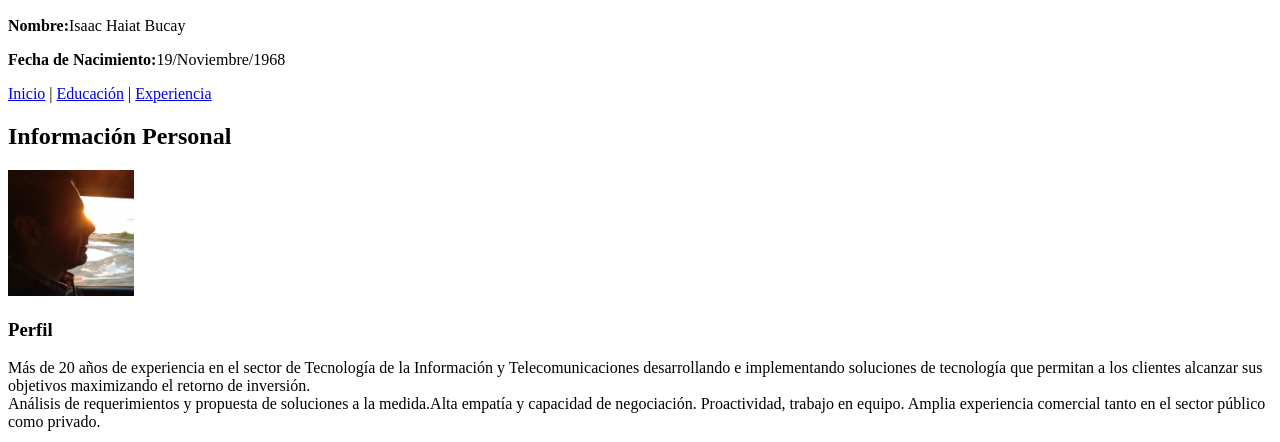
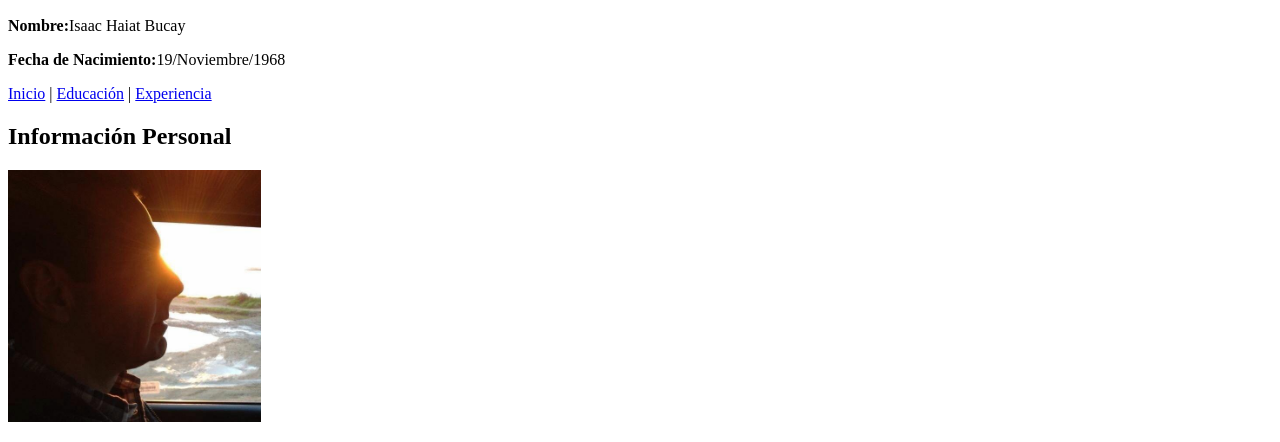
Before and after one commit to IsaacHaiat/ProyectosNextU, a plain HTML site: page FundamentosHTML_Isaac_Haiat/index.html in a window 1280 px wide. Shown: the part 272-714 px from the top of the page. Drawn offline with Linux system fonts and the light colour scheme.

Commit message:
Update index.html
ajuste en el tamaño de la foto

```diff
--- a/FundamentosHTML_Isaac_Haiat/index.html
+++ b/FundamentosHTML_Isaac_Haiat/index.html
@@ -18,7 +18,7 @@
   <body>
 <h2>Información Personal</h2>
 </p>
-<img src="../FundamentosHTML_Isaac_Haiat/img/foto.jpg" alt="Foto" width="10%">
+<img src="../FundamentosHTML_Isaac_Haiat/img/foto.jpg" alt="Foto" width="20%">
 <p>
 </p>
 <h3>Perfil</h3>
```
